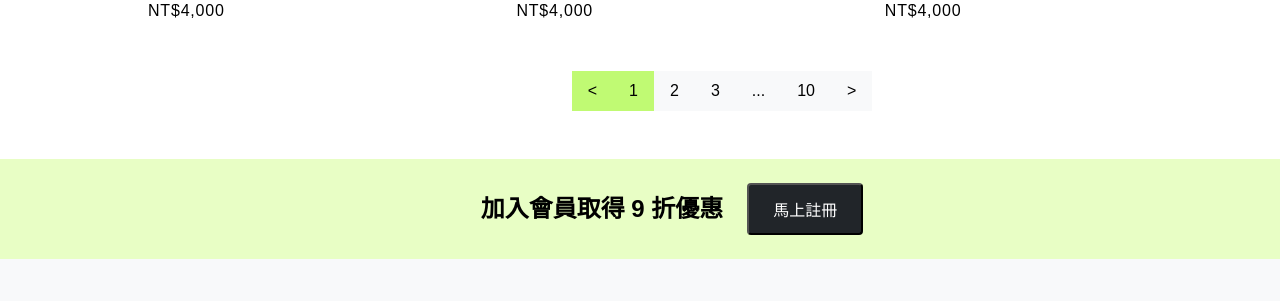
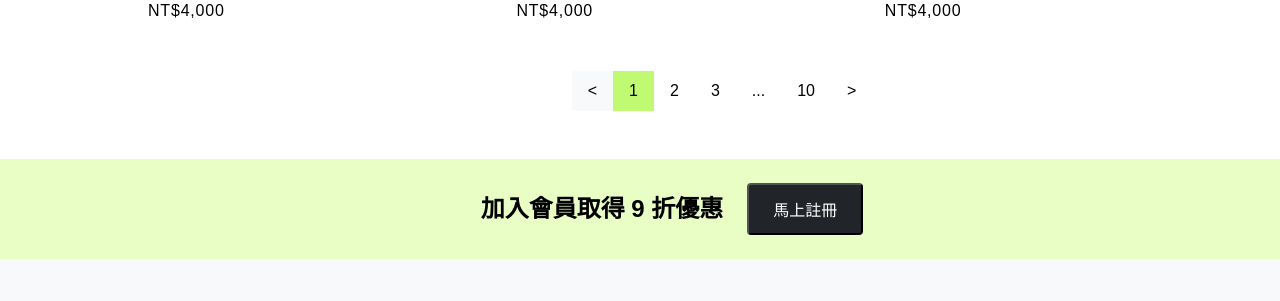
Before and after one commit to estelazg/week01-2, a plain HTML site: page index.html in a window 1280 px wide. In both pictures the pointer is over the link 592 px from the left and 1296 px from the top of the page. Shown: the part 1205-1506 px from the top of the page. Drawn offline with Linux system fonts and the light colour scheme.

Commit message:
Update style.css

```diff
--- a/css/style.css
+++ b/css/style.css
@@ -114,11 +114,10 @@ h2{
     display: block;
     padding: 8px 16px 8px 16px;
     color: #000;
-    background-color: #F8F9FA;
 }
 
 .pagination a:hover{
-    background-color:#C0FA73;
+    background-color:#F8F9FA;
 }
 
 .pagination-active a{
```
